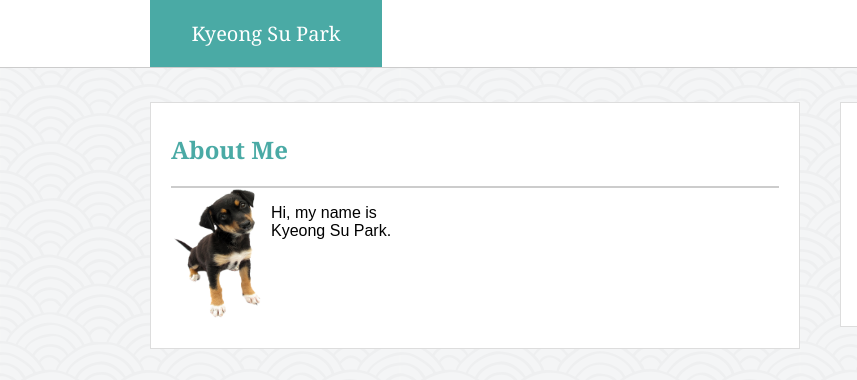
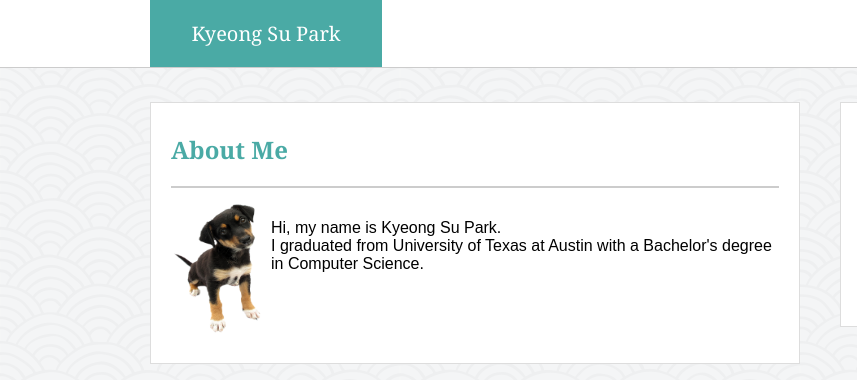
Before and after one commit to ksp499/Basic-Portfolio, a plain HTML site: page index.html in a window 1280 px wide. Shown: the top 380 px of the page, 0-857 px from the left. Drawn offline with Linux system fonts and the light colour scheme.

Commit message:
minor updates

```diff
--- a/assets/css/style.css
+++ b/assets/css/style.css
@@ -68,11 +68,14 @@ section h1 {
 
 section div {
 	display: inline-block;
+	margin-top: 15px;
 }
 
 section img {
+	float: left;
+}
 
-	float: left;
+#introduce {
 }
 
 section p form{
--- a/index.html
+++ b/index.html
@@ -21,7 +21,8 @@
 		<div>
 			<img src="assets/images/pup.png" height="130px" width="100px">
 			<p id="introduce">
-				Hi, my name is Kyeong Su Park.
+				Hi, my name is Kyeong Su Park.<br>
+				I graduated from University of Texas at Austin with a Bachelor's degree in Computer Science.
 			</p>
 		</div>
 	</section>
```
